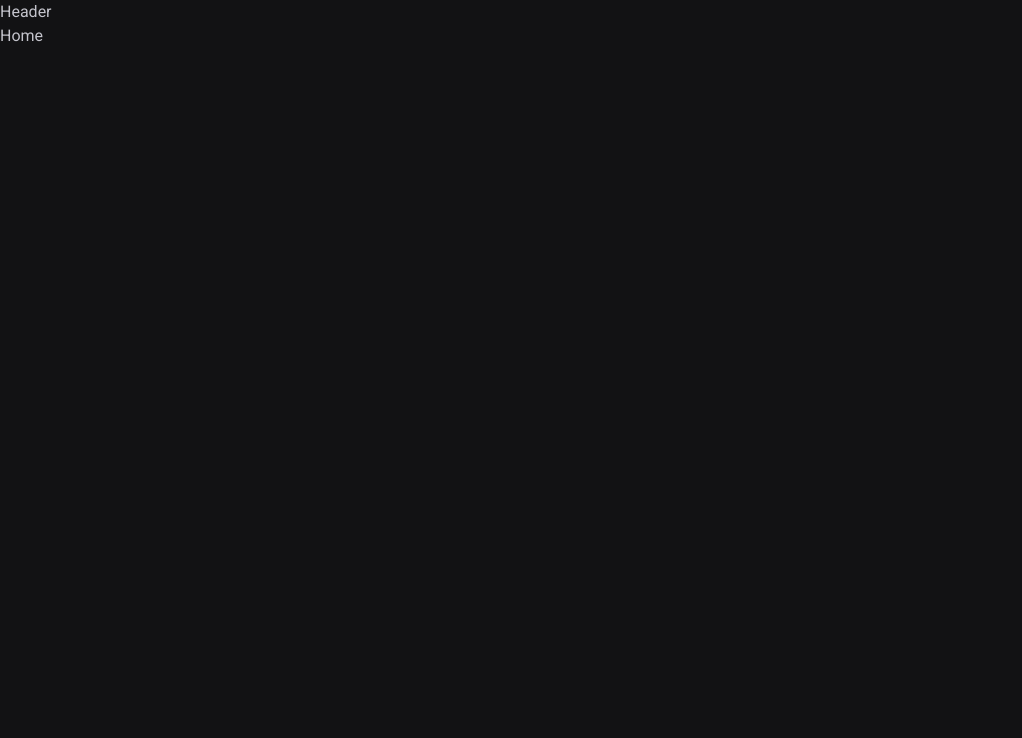
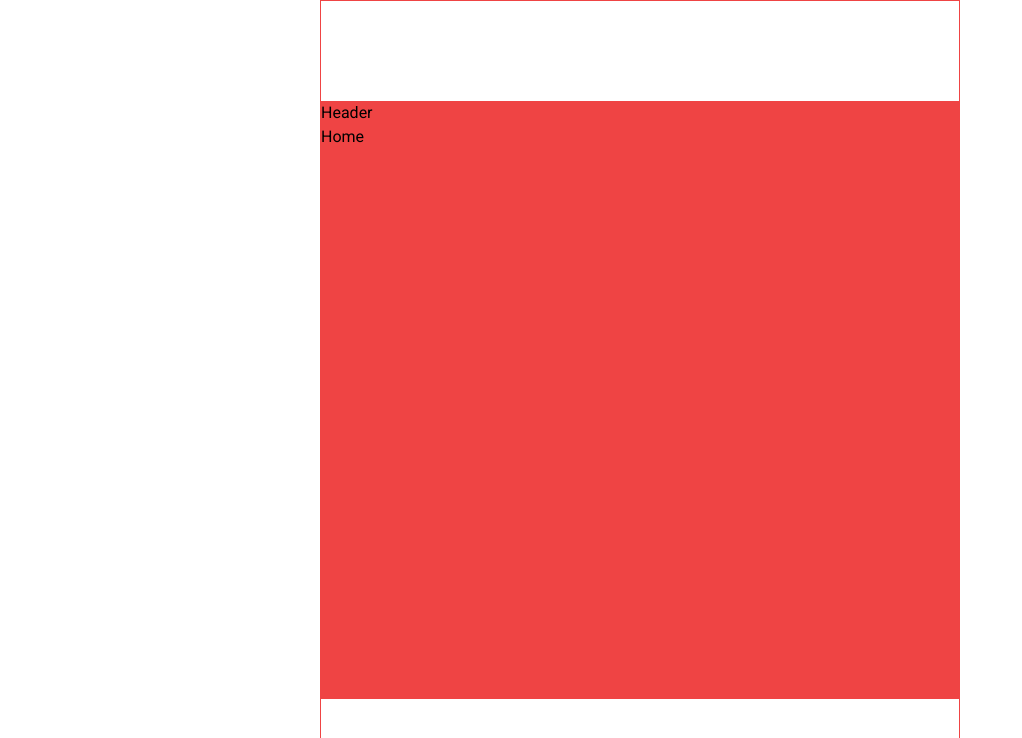
Before and after one commit to weslleyolli/ignite-timer, a React (Vite) app: page / in a window 1280 px wide. Shown: the top 738 px of the page, without its empty margins (0-1022 px from the left). Built offline with nearby package versions, Linux system fonts and the light colour scheme.

Commit message:
create div

```diff
--- a/src/layouts/DefaultLayout.tsx
+++ b/src/layouts/DefaultLayout.tsx
@@ -3,9 +3,11 @@ import { Header } from '../components/Header'
 
 export function DefaultLayout() {
   return (
-    <div>
-      <Header />
-      <Outlet />
+    <div className="w-1/2 h-screen m-auto border border-red-500 flex items-center ">
+      <div className="bg-red-500 h-3/4 w-full">
+        <Header />
+        <Outlet />
+      </div>
     </div>
   )
 }
--- /dev/null
+++ b/src/layouts/LayoutContainer.tsx
@@ -0,0 +1,3 @@
+export function LayoutContainer() {
+  return <div className="w-1/3 h-1/2 bg-red-600"></div>
+}
--- a/src/styles/global.css
+++ b/src/styles/global.css
@@ -3,7 +3,7 @@
 @tailwind utilities;
 
 body {
-    @apply bg-gray900 text-gray300
+    @apply h-screen w-full
 }
 
 :focus {
```
